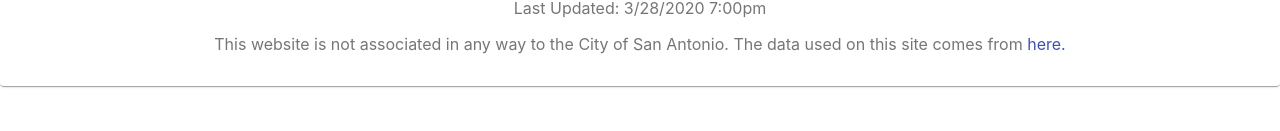
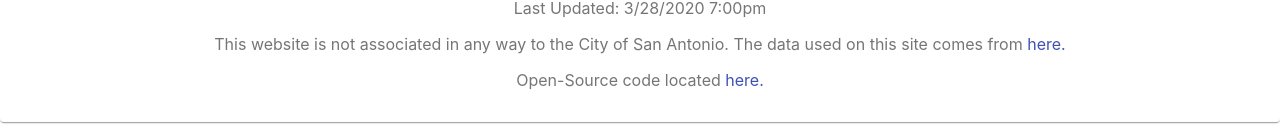
Before and after one commit to derek-diaz/COVID-19_SATX, a React (Create React App) app: page / in a window 1280 px wide. Shown: the part 979-1110 px from the top of the page. Before the commit the page ends 1077 px from the top, so only its background shows below. Built offline with nearby package versions, Linux system fonts and the light colour scheme.

Commit message:
Added github link

```diff
--- a/src/App.js
+++ b/src/App.js
@@ -103,6 +103,7 @@ function App() {
                         <Link href="https://www.sanantonio.gov/health/news/alerts/coronavirus">
                             &nbsp;here.
                         </Link></p>
+                        <p>Open-Source code located <Link href="https://github.com/derek-diaz/COVID-19_SATX">here.</Link></p>
                     </Paper>
 
                 </Grid>
```
